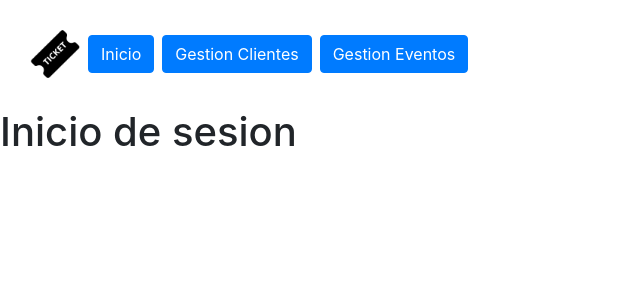
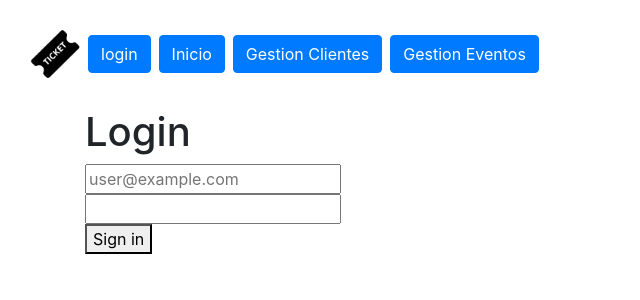
Before and after one commit to sergi0vargas/reservas_psicol_front, a Vue app: page /#/login in a window 1280 px wide. Shown: the top 300 px of the page, without its empty margins (0-640 px from the left). Built offline with nearby package versions, Linux system fonts and the light colour scheme.

Commit message:
Metodo login ok
app hace login al backend

```diff
--- a/package.json
+++ b/package.json
@@ -12,7 +12,8 @@
     "core-js": "^3.6.5",
     "vue": "^2.6.11",
     "vue-axios": "^3.2.4",
-    "vue-router": "^3.2.0"
+    "vue-router": "^3.2.0",
+    "vuex": "^3.6.2"
   },
   "devDependencies": {
     "@vue/cli-plugin-babel": "~4.5.0",
--- a/src/App.vue
+++ b/src/App.vue
@@ -2,7 +2,8 @@
   <div id="app">
     <div id="nav">
     <img id="logo" alt="logo" src="./assets/logo.png">
-      <router-link class="btn btn-primary" to="/">Inicio</router-link>
+      <router-link class="btn btn-primary" to="/login">login</router-link>
+      <router-link  class="btn btn-primary" to="/home">Inicio</router-link>
       <router-link  class="btn btn-primary" to="/clientes">Gestion Clientes</router-link>
       <router-link  class="btn btn-primary" to="/eventos">Gestion Eventos</router-link>
     </div>
--- a/src/main.js
+++ b/src/main.js
@@ -1,21 +1,40 @@
 import Vue from 'vue'
 import App from './App.vue'
 import router from './router'
+import store from './store'
+import axios from 'axios'
 import { BootstrapVue, BootstrapVueIcons } from 'bootstrap-vue'
 
 import 'bootstrap/dist/css/bootstrap.css'
 import 'bootstrap-vue/dist/bootstrap-vue.css'
 
+axios.defaults.baseURL = 'http://localhost';
+
+Vue.use(axios);
 Vue.use(BootstrapVue)
 Vue.use(BootstrapVueIcons)
 Vue.config.productionTip = false
 
 router.beforeEach((to, from, next) => {
-  document.title = to.meta.title
-  next()
+
+  document.title = to.meta.title;
+  if (to.matched.some(record => record.meta.requiresAuth)) {
+    // this route requires auth, check if logged in
+    // if not, redirect to login page.
+    if (!store.getters.loggedIn) {
+      next({
+        name: 'login',
+      })
+    } else {
+      next()
+    }
+  } else {
+    next()
+  }
 })
 
 new Vue({
   router,
+  store,
   render: h => h(App)
 }).$mount('#app')
--- a/src/router/index.js
+++ b/src/router/index.js
@@ -14,19 +14,28 @@ const routes = [
     component: Login,
   },
   {
-    path: '/',
+    path: '/home',
     name: 'Home',
-    component: Home
+    component: Home,
+    meta: {
+      requiresAuth: true,
+    }
   },
   {
     path: '/clientes',
     name: 'Clientes',
-    component: Clientes
+    component: Clientes,
+    meta: {
+      requiresAuth: true,
+    }
   },
   {
     path: '/eventos',
     name: 'Eventos',
-    component: Eventos
+    component: Eventos,
+    meta: {
+      requiresAuth: true,
+    }
   }
 ]
 
--- /dev/null
+++ b/src/store/index.js
@@ -0,0 +1,61 @@
+import Vue from 'vue'
+import Vuex from 'vuex'
+import axios from 'axios'
+Vue.use(Vuex)
+
+const store = new Vuex.Store({
+  state: {
+    token: localStorage.getItem('access_token') || null,
+    usuario: null
+  },
+  getters: {
+    loggedIn(state) {
+      return state.token !== null
+    }
+  },
+  mutations: {
+    retrieveToken(state, token,nombre) {
+      state.token = token
+      state.usuario = nombre
+    },
+    destroyToken(state) {
+      state.token = null
+      state.usuario = null
+    }
+  },
+  actions: {
+    retrieveToken(context, credentials) {
+
+      return new Promise((resolve, reject) => {
+        axios.post('/api/login', {
+          email: credentials.username,
+          password: credentials.password,
+        })
+          .then(response => {
+            //console.log(response)
+            const token = response.data.token
+            const nombre = response.data.name
+            localStorage.setItem('access_token', token)
+            localStorage.setItem('usuario', nombre)
+            context.commit('retrieveToken', token,nombre)
+
+            resolve(response)
+            router.push({ name: 'Home' });
+          })
+          .catch(error => {
+            //console.log(error)
+            reject(error)
+          })
+      })
+
+    },
+    destroyToken(context) {
+        localStorage.removeItem("token");
+        localStorage.removeItem("usuario");
+        context.commit("destroyToken", null);
+        router.push({ name: 'login' });
+    }
+  }
+})
+
+export default store
--- a/src/views/Login.vue
+++ b/src/views/Login.vue
@@ -1,5 +1,54 @@
 <template>
-  <div class="login">
-    <h1>Inicio de sesion</h1>
+  <div>
+    <div class="container">
+      <div class="column is-4 is-offset-4">
+        <div class="box">
+          <h1 class="title">Login</h1>
+          <div class="notification is-danger" v-if="error">
+            <p>{{error}}</p>
+          </div>
+          <form autocomplete="off" @submit.prevent="login" method="post">
+            <div class="field">
+              <div class="control">
+                <input type="email" class="input" placeholder="user@example.com" v-model="username" />
+              </div>
+            </div>
+            <div class="field">
+              <div class="control">
+                <input type="password" class="input" v-model="password" />
+              </div>
+            </div>
+            <button type="submit" class="button is-primary">Sign in</button>
+          </form>
+        </div>
+      </div>
+    </div>
   </div>
 </template>
+
+<script>
+export default {
+  data() {
+    return {
+      username: null,
+      password: null,
+      error: null
+    };
+  },
+  methods: {
+    login() {
+      this.$store
+        .dispatch("retrieveToken", {
+          username: this.username,
+          password: this.password
+        })
+        .then(response => {
+          this.$router.push({ name: "dashboard" });
+        })
+        .catch(error => {
+          this.error = error.response.data;
+        });
+    }
+  }
+};
+</script>
```
Also changed, not shown: 1 other file (tests, documents, lock files or other folders).
